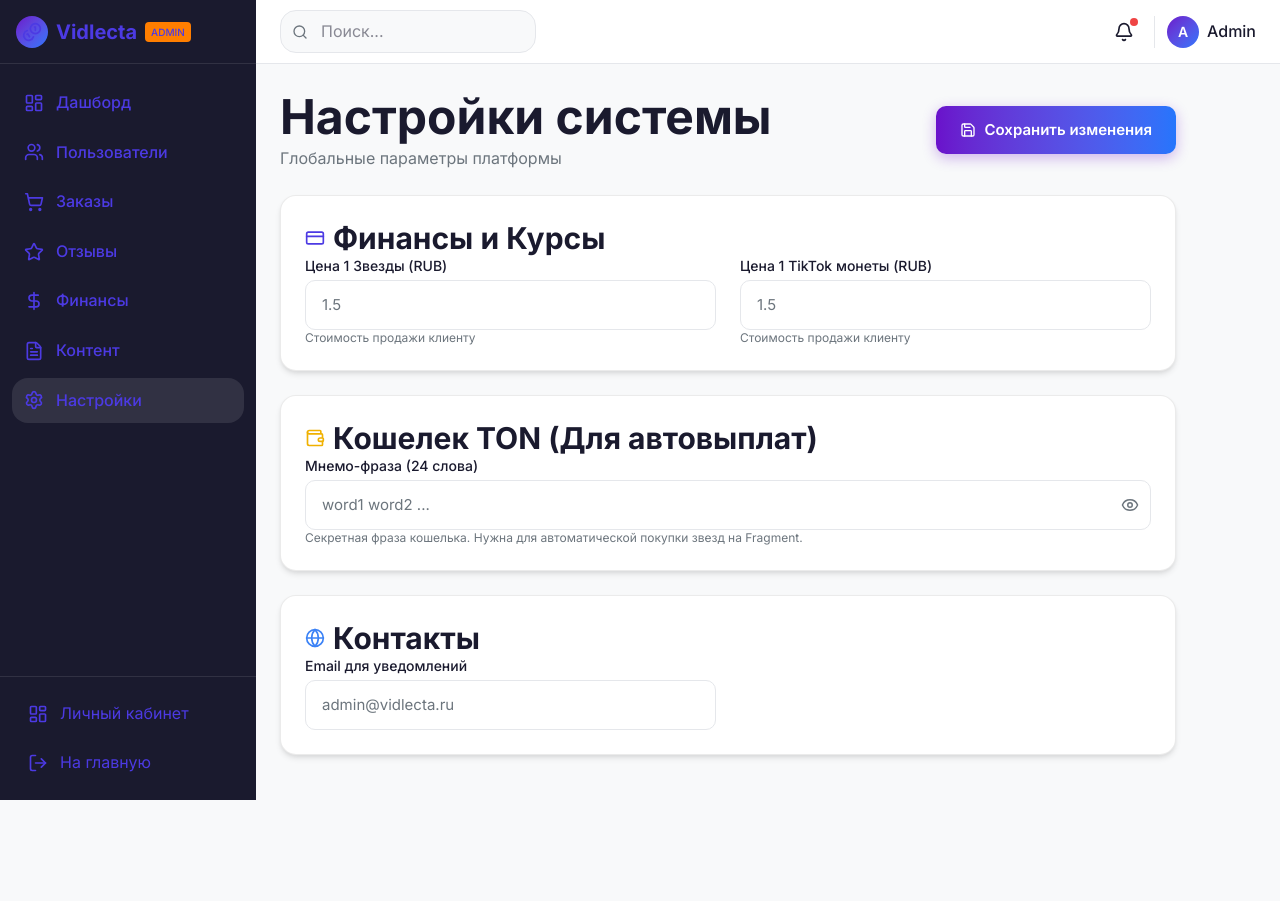
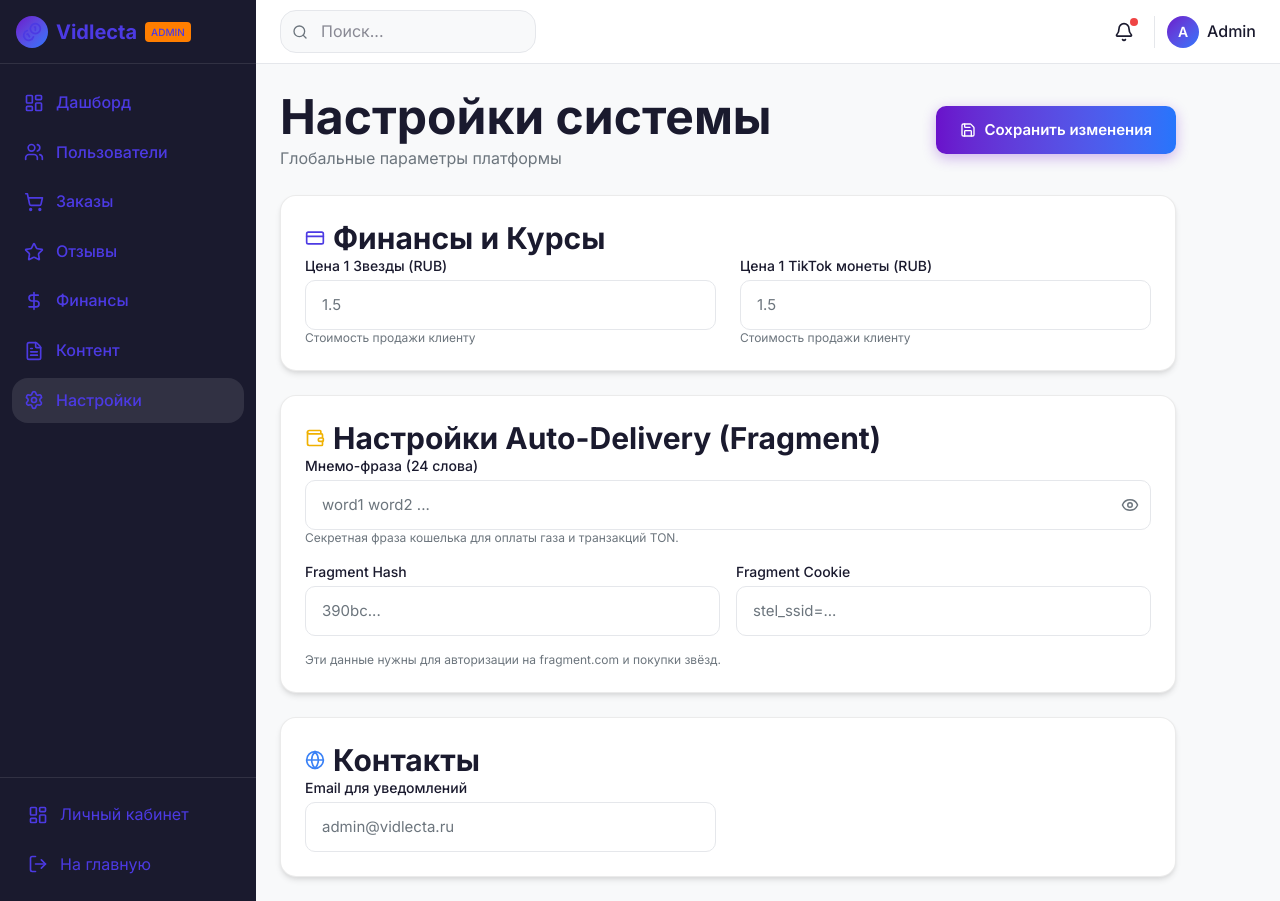
Before and after one commit to imdipper19-stack/WevSite, a Next.js app: page /admin/settings in a window 1280 px wide. Before the commit the page ends 800 px from the top, so only its background shows below. Built offline with nearby package versions, Linux system fonts and the light colour scheme; no server answers.

Commit message:
Sync Admin API defaults with hardcoded credentials

```diff
--- a/src/app/admin/settings/page.tsx
+++ b/src/app/admin/settings/page.tsx
@@ -120,15 +120,14 @@ export default function AdminSettingsPage() {
                 </CardContent>
             </Card>
 
-            {/* Wallet Settings */}
+            {/* Wallet & Fragment Settings */}
             <Card>
                 <CardContent>
                     <h3 className="text-lg font-semibold mb-4 flex items-center gap-2">
                         <Wallet className="w-5 h-5 text-yellow-500" />
-                        Кошелек TON (Для автовыплат)
+                        Настройки Auto-Delivery (Fragment)
                     </h3>
                     <div className="space-y-4">
-                        {/* Address input removed as requested */}
                         <div>
                             <label className="block text-sm font-medium mb-1">Мнемо-фраза (24 слова)</label>
                             <Input
@@ -138,9 +137,33 @@ export default function AdminSettingsPage() {
                                 placeholder="word1 word2 ..."
                             />
                             <p className="text-xs text-[var(--foreground-muted)] mt-1">
-                                Секретная фраза кошелька. Нужна для автоматической покупки звезд на Fragment.
+                                Секретная фраза кошелька для оплаты газа и транзакций TON.
                             </p>
                         </div>
+
+                        <div className="grid grid-cols-1 md:grid-cols-2 gap-4">
+                            <div>
+                                <label className="block text-sm font-medium mb-1">Fragment Hash</label>
+                                <Input
+                                    type="text"
+                                    value={settings.fragment_hash || ''}
+                                    onChange={(e) => handleChange('fragment_hash', e.target.value)}
+                                    placeholder="390bc..."
+                                />
+                            </div>
+                            <div>
+                                <label className="block text-sm font-medium mb-1">Fragment Cookie</label>
+                                <Input
+                                    type="text"
+                                    value={settings.fragment_cookie || ''}
+                                    onChange={(e) => handleChange('fragment_cookie', e.target.value)}
+                                    placeholder="stel_ssid=..."
+                                />
+                            </div>
+                        </div>
+                        <p className="text-xs text-[var(--foreground-muted)]">
+                            Эти данные нужны для авторизации на fragment.com и покупки звёзд.
+                        </p>
                     </div>
                 </CardContent>
             </Card>
--- a/src/app/api/admin/settings/route.ts
+++ b/src/app/api/admin/settings/route.ts
@@ -23,12 +23,15 @@ export async function GET(req: NextRequest) {
         });
 
         // Return defaults if keys missing
+        // Return defaults if keys missing
         const defaults = {
-            'ton_exchange_rate': 200, // 1 TON = 200 RUB
+            'ton_exchange_rate': 200,
             'stars_price_rub': 1.5,
             'tiktok_coin_price_rub': 1.5,
-            'ton_wallet_address': '', // Empty by default
-            'ton_wallet_mnemonic': '', // Encrypted ideally, but for MVP plain JSON or hidden
+            'ton_wallet_address': 'UQCEteRJDa9--KaeMmG8lCaxTn3NDlRz4BdDVsCP3P1ScJdr',
+            'ton_wallet_mnemonic': 'verb push toddler execute oil pigeon stable ceiling swift impose shed retreat vessel spoon wrist chuckle metal deer carry derive program adapt picture minute',
+            'fragment_hash': '390bc6dad2e1e75434',
+            'fragment_cookie': 'stel_ssid=30d08c4d6c7bfb8cc4_15772389599455901386; stel_dt=-180; stel_token=d1a6a1e783c54d2bb92a60617de2ab30d1a6a1fdd1a6aac787b6e50370dad016e1768; stel_ton_token=TzivBNbGKAGbwXtaaRdNy8_5M643D6o_d0UbXjVQs25ghazRAlBzC3mIMeBRSjVKOt6oL3BVKfk3txry57Df4lFOrlGXsK2HNXRoJTbgGQe6kWogjCZ3cxGB9aUJVGotleTSW9KhC4lJ-4w_gXu6-hnOA362ajKI7dJPjsk94zcwUoYxTmnby_zjZX1-9CvlZRPtDKyK',
             'admin_notification_email': '',
         };
 
```
